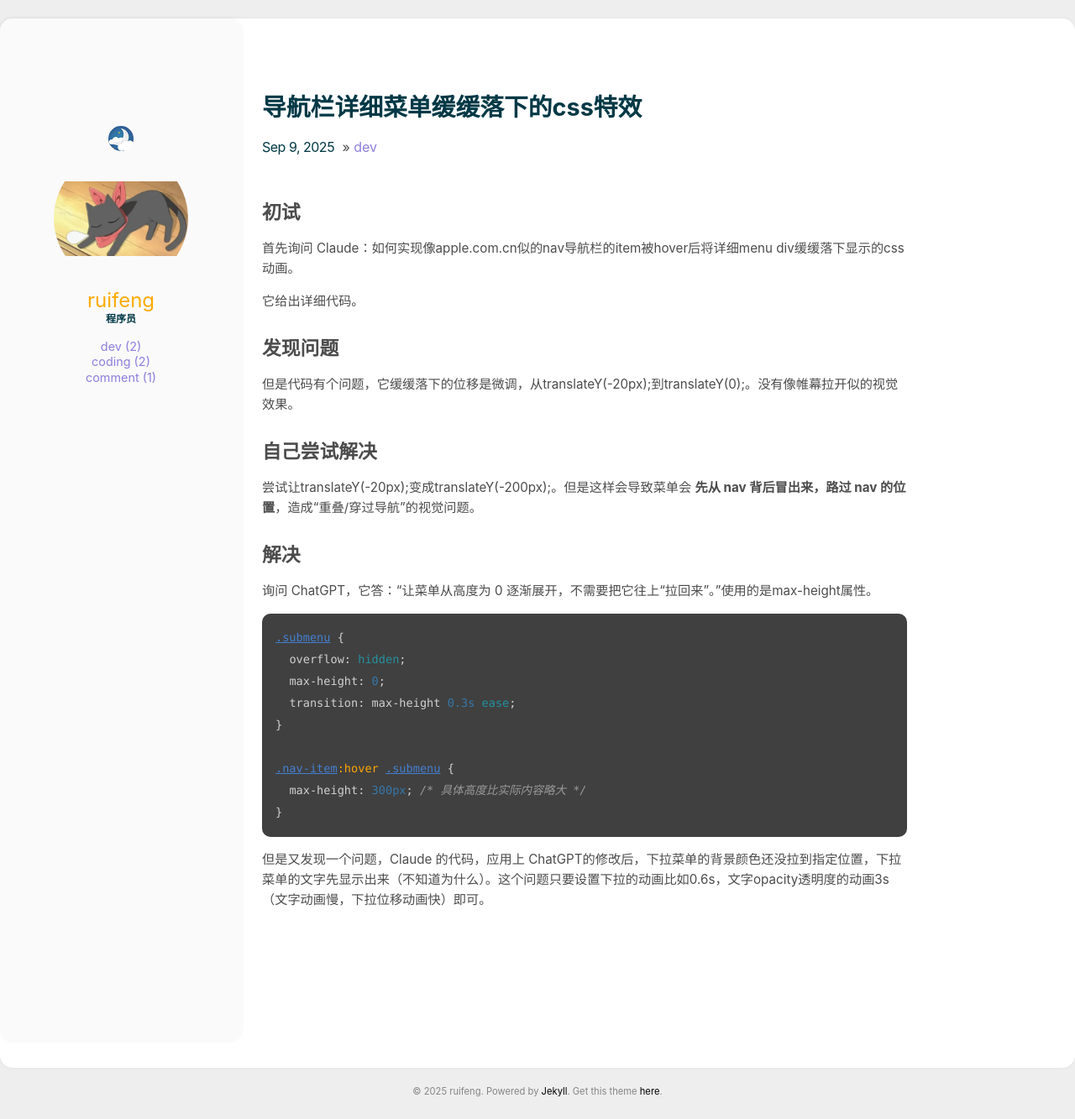
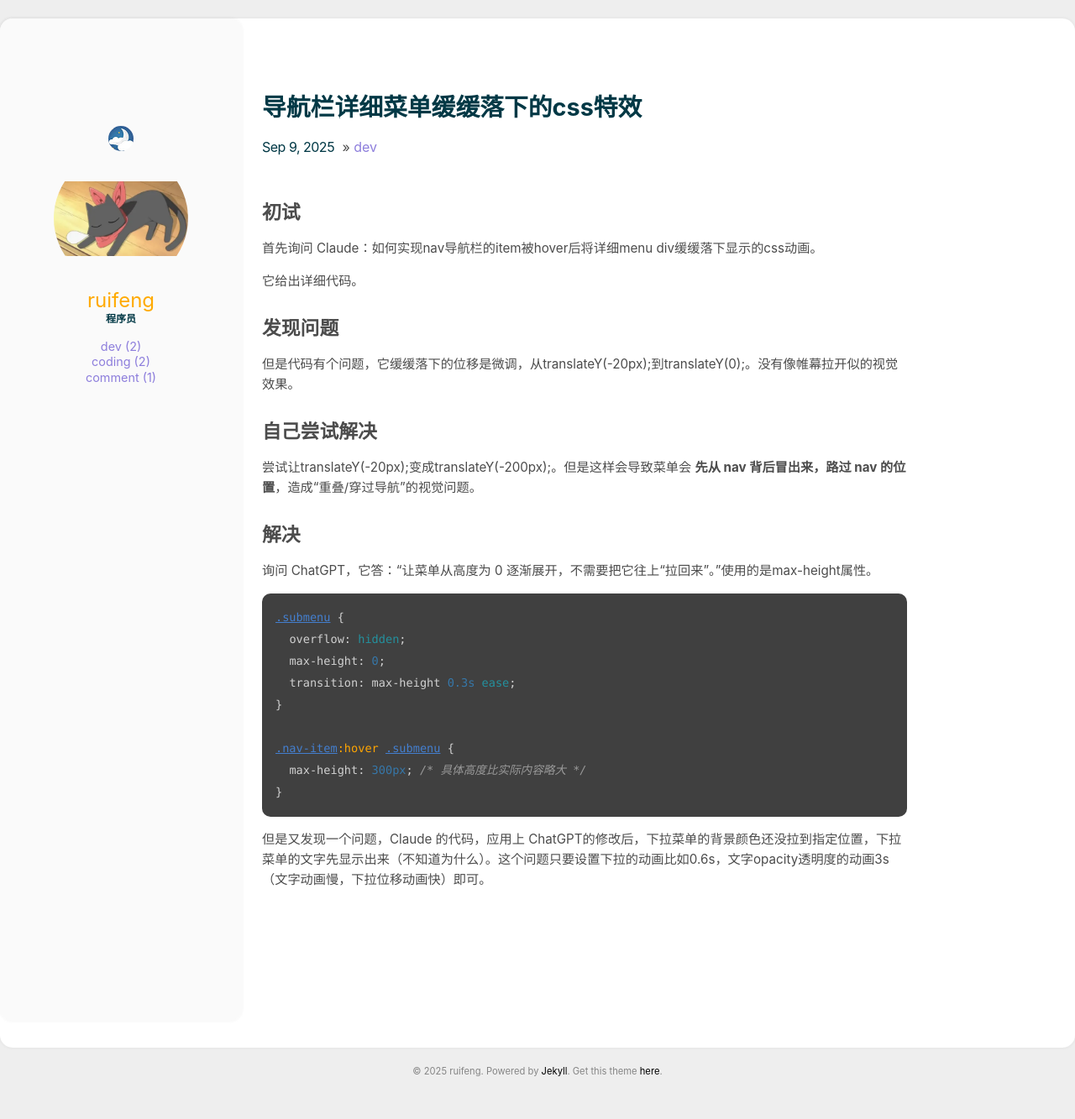
Before and after one commit to ruifengz90/ruifengz90.github.io, a Jekyll site: the page built from _posts/2025-09-09-CSS-Effect-Dropdown-Menu-Gently-Slides-Down.md, in a window 1280 px wide. Shown: the whole page at 84% size. Built offline with Jekyll 4.4.1, drawn with Linux system fonts in a browser that asks for light colours; after the commit the page ends 1309 px from its top, so only the background shows below that.

Commit message:
Update 2025-09-09-CSS-Effect-Dropdown-Menu-Gently-Slides-Down.md

```diff
--- a/_posts/2025-09-09-CSS-Effect-Dropdown-Menu-Gently-Slides-Down.md
+++ b/_posts/2025-09-09-CSS-Effect-Dropdown-Menu-Gently-Slides-Down.md
@@ -6,7 +6,7 @@ comments: true
 
 ## 初试
 
-首先询问 Claude：如何实现像apple.com.cn似的nav导航栏的item被hover后将详细menu div缓缓落下显示的css动画。
+首先询问 Claude：如何实现nav导航栏的item被hover后将详细menu div缓缓落下显示的css动画。
 
 它给出详细代码。
 
```
